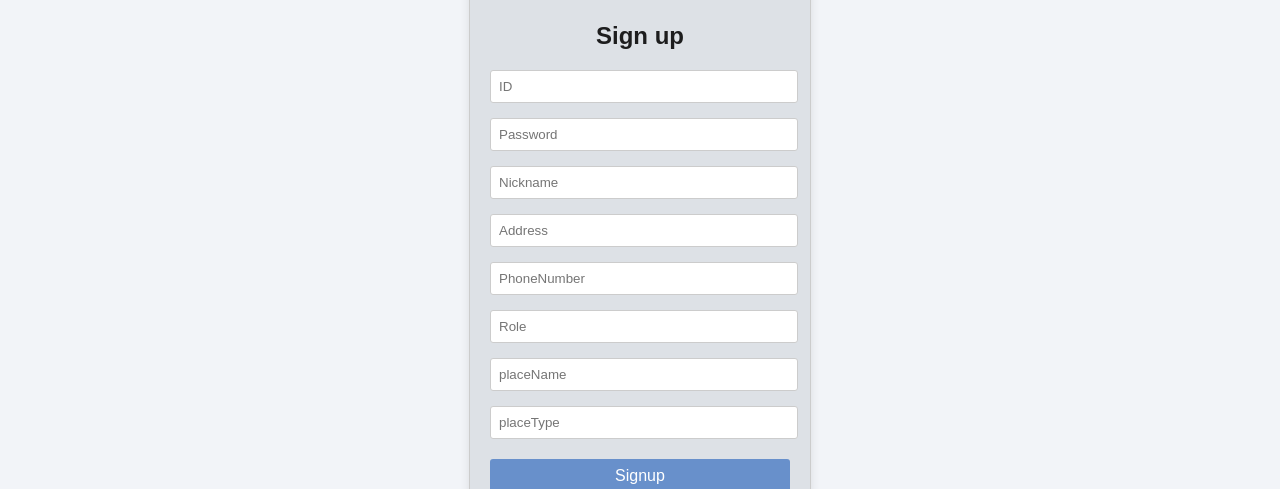
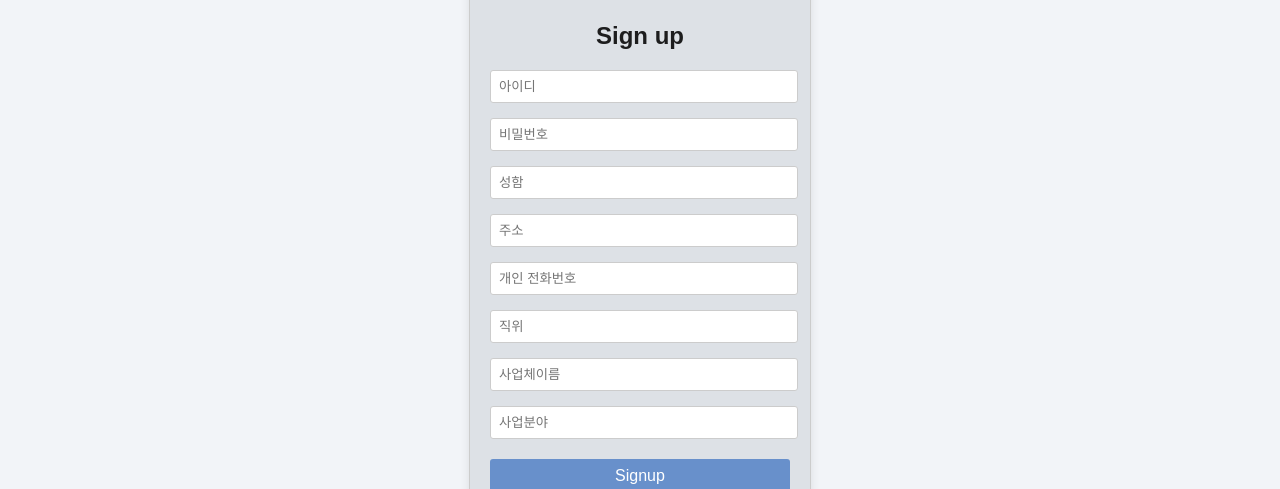
Before and after one commit to Modem924/frontend, a React (Create React App) app in the folder frontend/: page /signupscreen in a window 1280 px wide. Shown: the part 173-662 px from the top of the page. Built offline with nearby package versions, Linux system fonts and the light colour scheme.

Commit message:
Update SignupScreen.jsx

```diff
--- a/frontend/src/components/SignupScreen.jsx
+++ b/frontend/src/components/SignupScreen.jsx
@@ -64,7 +64,7 @@ const SignupScreen = () => {
             type="text"
             value={id}
             onChange={(e) => setId(e.target.value)}
-            placeholder="ID"
+            placeholder="아이디"
           />
         </div>
         <div className="input-group">
@@ -73,7 +73,7 @@ const SignupScreen = () => {
             type="password" //화면에 표시되지 않음
             value={password} //입력 필드의 현재 상태를 컴포넌트의 상태와 동기화함
             onChange={(e) => setPassword(e.target.value)} //이벤트 핸들러, e : 객체, setPassword함수를 호출
-            placeholder="Password" //회색 텍스트가 표시
+            placeholder="비밀번호" //회색 텍스트가 표시
           />
         </div>
         <div className="input-group">
@@ -81,7 +81,7 @@ const SignupScreen = () => {
             type="text"
             value={userNickname}
             onChange={(e) => setuserNickname(e.target.value)}
-            placeholder="Nickname"
+            placeholder="성함"
           />
         </div>
         {/* userAddress,userPhoneNumber,profileImg,userRole,placeName,placeType */}
@@ -90,7 +90,7 @@ const SignupScreen = () => {
             type="text"
             value={userAddress}
             onChange={(e) => setuserAddress(e.target.value)}
-            placeholder="Address"
+            placeholder="주소"
           />
         </div>
         <div className="input-group">
@@ -98,7 +98,7 @@ const SignupScreen = () => {
             type="text"
             value={userPhoneNumber}
             onChange={(e) => setuserPhoneNumber(e.target.value)}
-            placeholder="PhoneNumber"
+            placeholder="개인 전화번호"
           />
         </div>
         <div className="input-group">
@@ -106,7 +106,7 @@ const SignupScreen = () => {
             type="text"
             value={userRole}
             onChange={(e) => setuserRole(e.target.value)}
-            placeholder="Role"
+            placeholder="직위"
           />
         </div>
         {/*placeName,placeType*/}
@@ -115,7 +115,7 @@ const SignupScreen = () => {
             type="text"
             value={placeName}
             onChange={(e) => setplaceName(e.target.value)}
-            placeholder="placeName"
+            placeholder="사업체이름"
           />
         </div>
         <div className="input-group">
@@ -123,7 +123,7 @@ const SignupScreen = () => {
             type="text"
             value={placeType}
             onChange={(e) => setplaceType(e.target.value)}
-            placeholder="placeType"
+            placeholder="사업분야"
           />
         </div>
 
```
